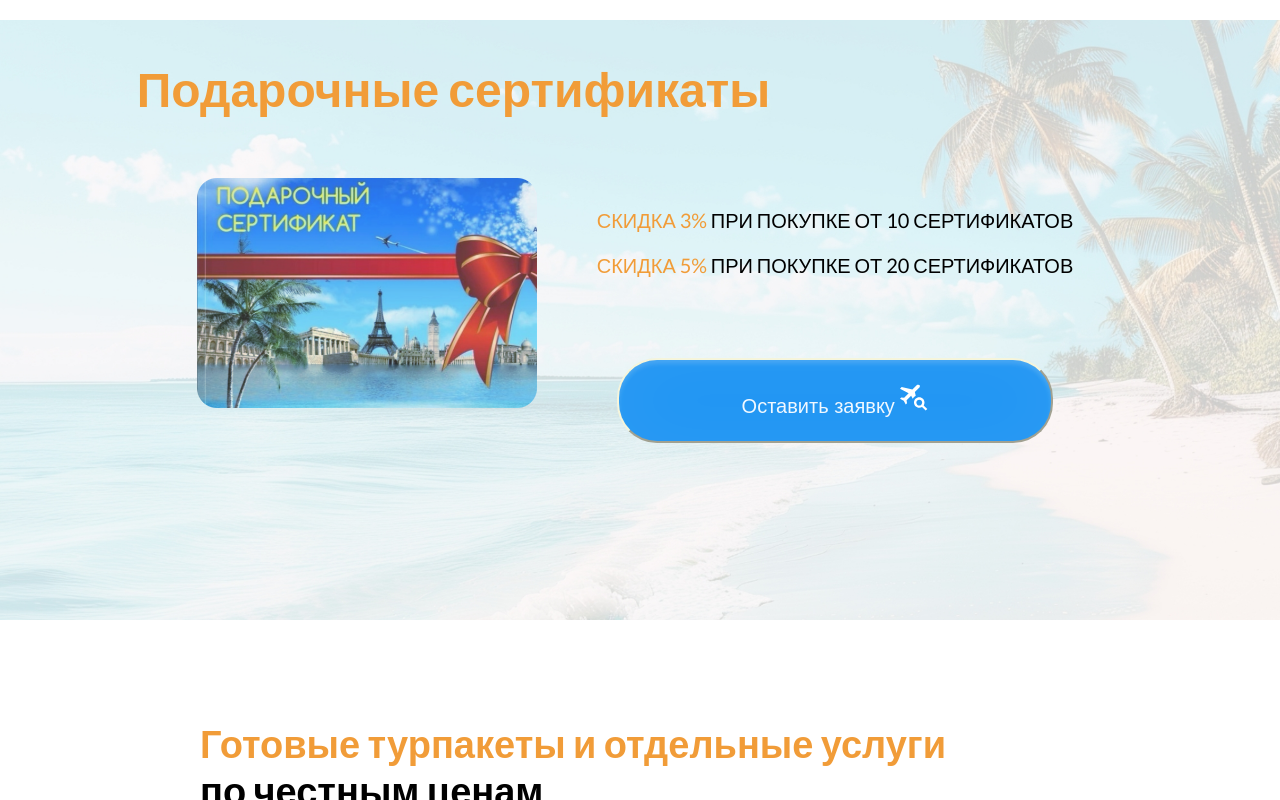
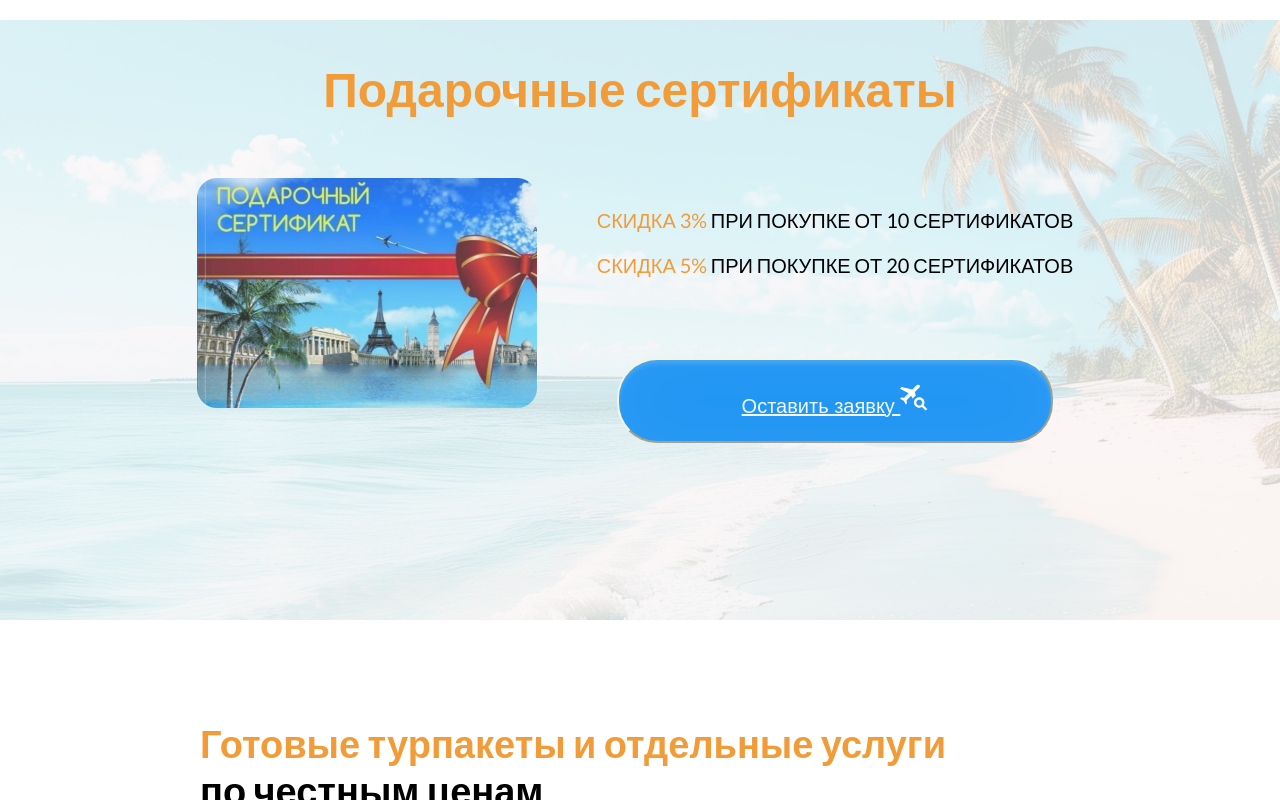
Before and after one commit to dariaSDemidova/Bergen-Tour, a React (Vite) app: page / in a window 1280 px wide. In both pictures the pointer is over the button "Оставить заявку". Shown: the part 4079-4879 px from the top of the page. Built offline with nearby package versions, Linux system fonts and the light colour scheme.

Commit message:
buttonstyle

```diff
--- a/src/pages/Main/Main.scss
+++ b/src/pages/Main/Main.scss
@@ -279,6 +279,7 @@ width: 80px;
 
   .textLato800 {
     @include text-styles(48px, 700, $orange-color);
+    text-align: center;
     @media screen and (min-width: 2560px) {
       font-size: 40px;
     }
@@ -450,6 +451,10 @@ height:40px;
 margin: 10px;
 
 }
+&:hover {
+  text-decoration: underline;
+  cursor: pointer;
+}
 }
 .certDiscount {
   @include text-styles(20px, 400, $black-color);
```
